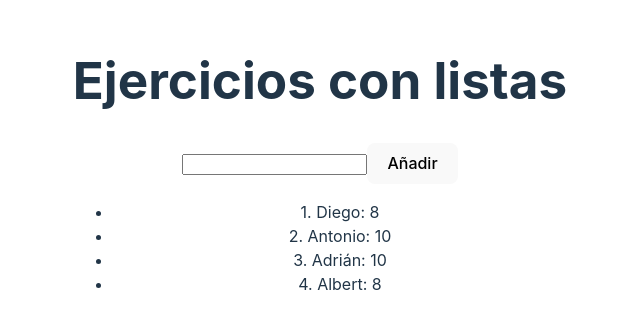
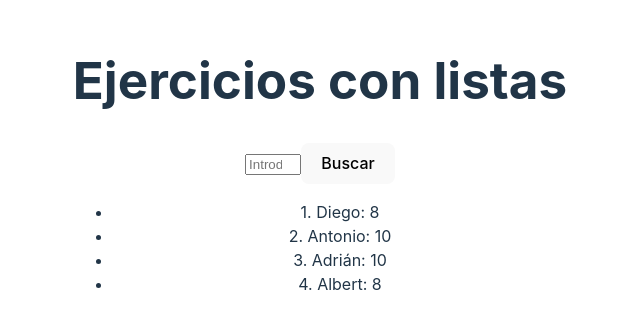
Before and after one commit to gorkavillara/react-19-noviembre-2024, a React (Vite) app: page / in a window 1280 px wide. Shown: the part 235-564 px from the top of the page, without its empty margins (320-960 px from the left). Built offline with nearby package versions, Linux system fonts and the light colour scheme.

Commit message:
Tema 6 - Listas

```diff
--- a/src/App.tsx
+++ b/src/App.tsx
@@ -37,23 +37,44 @@ interface Todo {
 }
 
 const App = () => {
-  const [todos, setTodos] = useState<Todo[]>([])
-  const [inputValue, setInputValue] = useState("")
+  // const [todos, setTodos] = useState<Todo[]>([])
+  // const [inputValue, setInputValue] = useState("")
+  const [notaMinima, setNotaMinima] = useState(0)
   const inputRef = useRef<HTMLInputElement>(null)
+
+  const actualizaNotaMinima = () => {
+    // Obtener el valor del input
+    if (!inputRef.current) return
+
+    const valorDelInput = Number(inputRef.current.value)
+
+    setNotaMinima(valorDelInput)
+    console.log(valorDelInput)
+    console.log(typeof valorDelInput)
+  }
+
+  // console.log("Me he renderizado")
   return (
     <>
       <h1>Ejercicios con listas</h1>
       <input
-        type="text"
+        type="number"
         ref={inputRef}
+        min={0}
+        max={10}
+        // value={inputValue}
+        // onChange={e => setInputValue(e.target.value)}
+        placeholder="Introduce la nota mínima"
       />
-      <button>Añadir</button>
+      <button onClick={actualizaNotaMinima}>Buscar</button>
       <ul>
-        {alumnos.map((alumno) => (
-          <li key={alumno.id}>
-            {alumno.id}. {alumno.nombre}: {alumno.nota}
-          </li>
-        ))}
+        {alumnos
+          .filter((alumno) => alumno.nota >= notaMinima)
+          .map((alumno) => (
+            <li key={alumno.id}>
+              {alumno.id}. {alumno.nombre}: {alumno.nota}
+            </li>
+          ))}
       </ul>
     </>
   )
```
